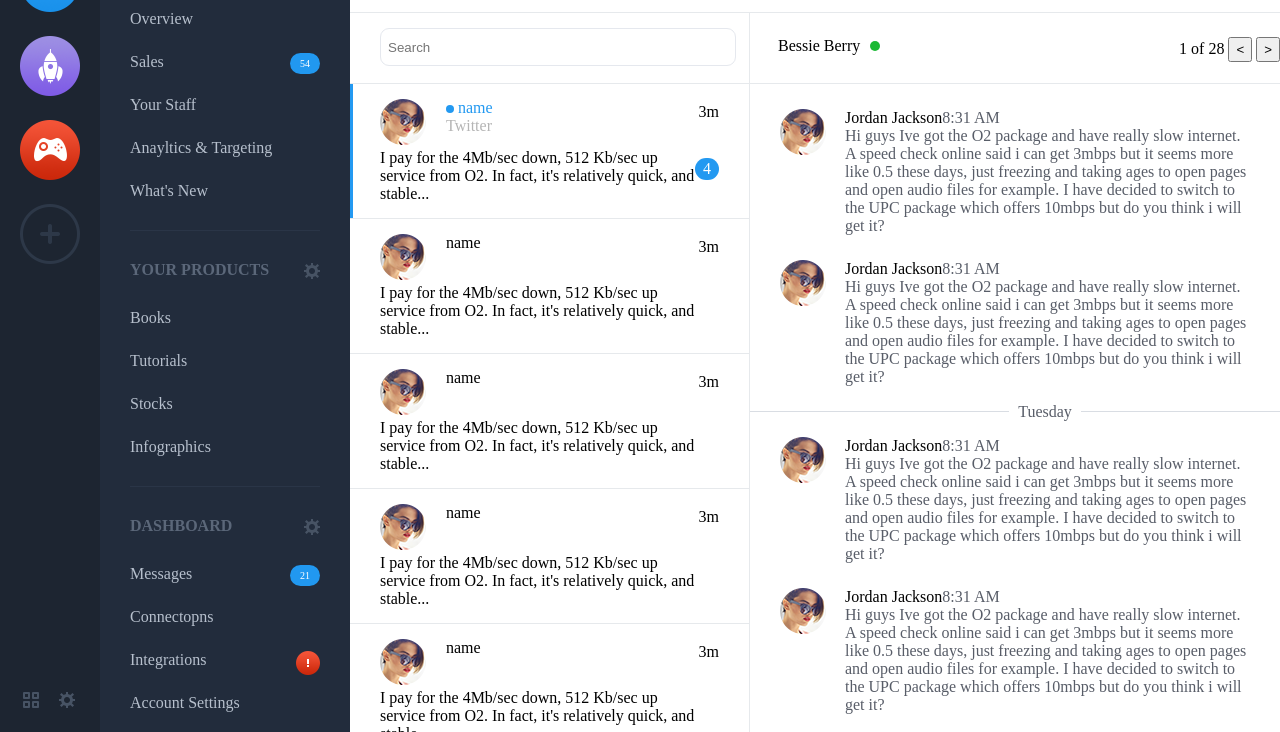
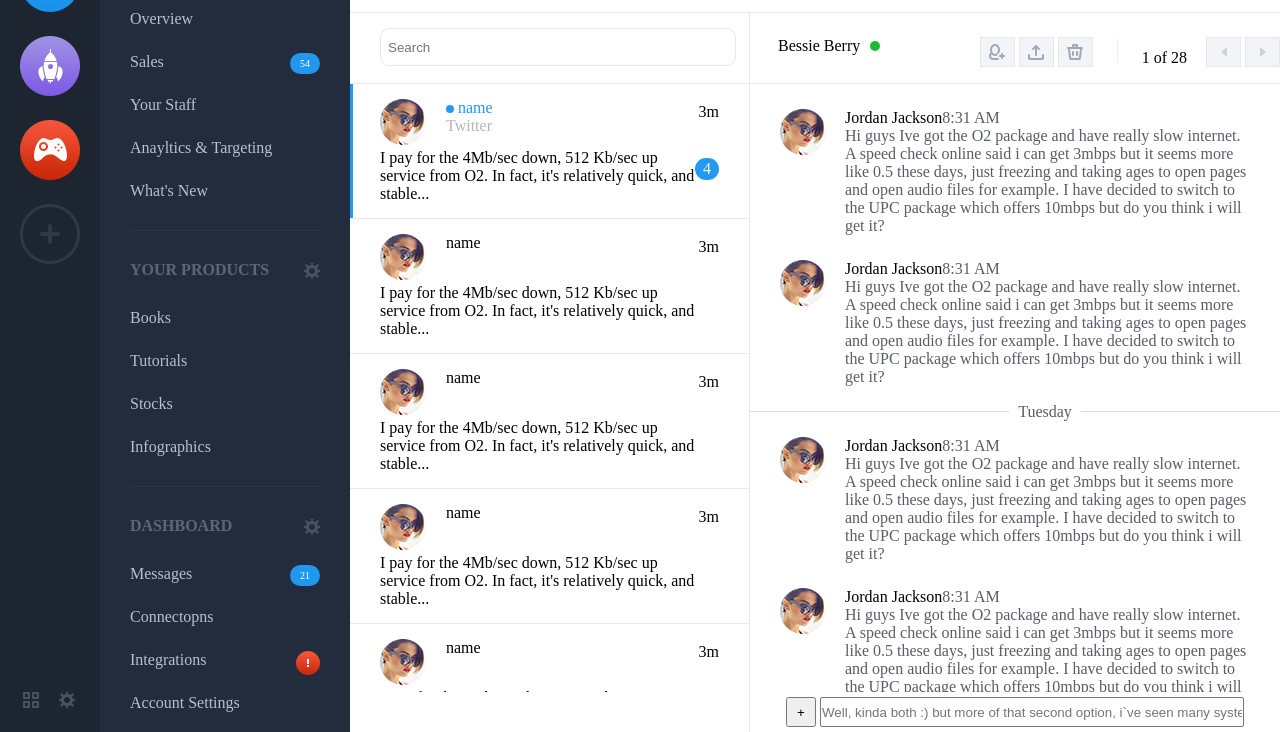
Before and after one commit to eeeecw/ife2018, a plain HTML site: page zero-based/12/index.html in a window 1280 px wide. Shown: the part 68-800 px from the top of the page. Drawn offline with Linux system fonts and the light colour scheme.

Commit message:
zero day12

```diff
--- a/zero-based/12/images/css.css
+++ b/zero-based/12/images/css.css
@@ -69,6 +69,19 @@ html,body{width: 100%; height: 100%; }
     margin-left: 400px;
     height: 100%;
 }
+.m-right .button button{
+    width: 35px;
+    height: 30px;
+}
+.m-right .button div{
+    display: inline-block;
+    border-right: 1px solid #eee;
+    margin: 0 20px;
+    height: 25px;
+}
+.m-right .button span{
+    padding-right: 15px;
+}
 .m-l-top,.m-r-top{
     height: 70px;
     border-bottom: 1px solid #e6e9ec;
@@ -77,8 +90,26 @@ html,body{width: 100%; height: 100%; }
     position: absolute;
     top: 71px;
     width: 100%;
+    bottom: 40px;
+    overflow-y:scroll;
+}
+.m-right .respone{
+    position: absolute;
     bottom: 0;
-    overflow-y:scroll;
+    left: 0;
+    right: 0;
+    padding: 5px 0;
+    text-align: center;
+}
+.m-right .respone button,.m-right .respone input{
+    height: 30px;
+    box-sizing: border-box;
+}
+.m-right .respone button{
+    width: 30px;
+}
+.m-right .respone input{
+    width: 80%;
 }
 .nav2::-webkit-scrollbar,.m-l-content::-webkit-scrollbar,.m-r-content::-webkit-scrollbar{
     display: none;
@@ -279,13 +310,32 @@ html,body{width: 100%; height: 100%; }
     background-color: #1bb934;
     border-radius: 10px;
 }
-.m-r-top .botton{
+.m-r-top .button{
     float: right;
-    height: 100%;
     padding-top: 24px;
 }
-.m-r-top .botton button{
+.m-r-top .button button{
     padding: 3px 6px;
+    background-repeat: no-repeat;
+    background-position: center;
+    background-color: #f2f4f7;
+    border: 1px solid #e6e9ec;
+    /* background:-webkit-gradient(linear, 0% 0%, 0% 100%,from(#ffffff), to(#f2f4f7)); */
+}
+.m-r-top .button .user{
+    background-image: url(4-2.png)
+}
+.m-r-top .button .up{
+    background-image: url(4-3.png)
+}
+.m-r-top .button .delet{
+    background-image: url(4-4.png)
+}
+.m-r-top .button .l{
+    background-image: url(4-5.png)
+}
+.m-r-top .button .r{
+    background-image: url(4-6.png)
 }
 .m-r-content li{
     padding: 25px 30px 0 30px;
--- a/zero-based/12/index.html
+++ b/zero-based/12/index.html
@@ -205,12 +205,14 @@
             <div class="m-right">
                 <div class="m-r-top">
                     <div class="title">Bessie Berry</div>
-                    <div class="botton">
-                        <div class="page">
-                            <span>1 of 28</span>
-                            <button><</button>
-                            <button>></button>
-                        </div>
+                    <div class="button">
+                        <button class="user"></button>
+                        <button class="up"></button>
+                        <button class="delet"></button>
+                        <div></div>
+                        <span>1 of 28</span>
+                        <button class="l"></button>
+                        <button class="r"></button>
                     </div>
                 </div>
                 <div class="m-r-content">
@@ -263,6 +265,12 @@
                         </li>
                     </ul>
                 </div>
+                <div class="respone">
+                    <div>
+                        <button>+</button>
+                        <input type="text" placeholder="Well, kinda both :) but more of that second option, i`ve seen many systems infected and crawling with">
+                    </div>
+                </div>
             </div>
         </div>
     </div>
```
Also changed, not shown: zero-based/12/images/4-2.png (added), zero-based/12/images/4-3.png (added), zero-based/12/images/4-4.png (added), zero-based/12/images/4-5.png (added), zero-based/12/images/4-6.png (added).
